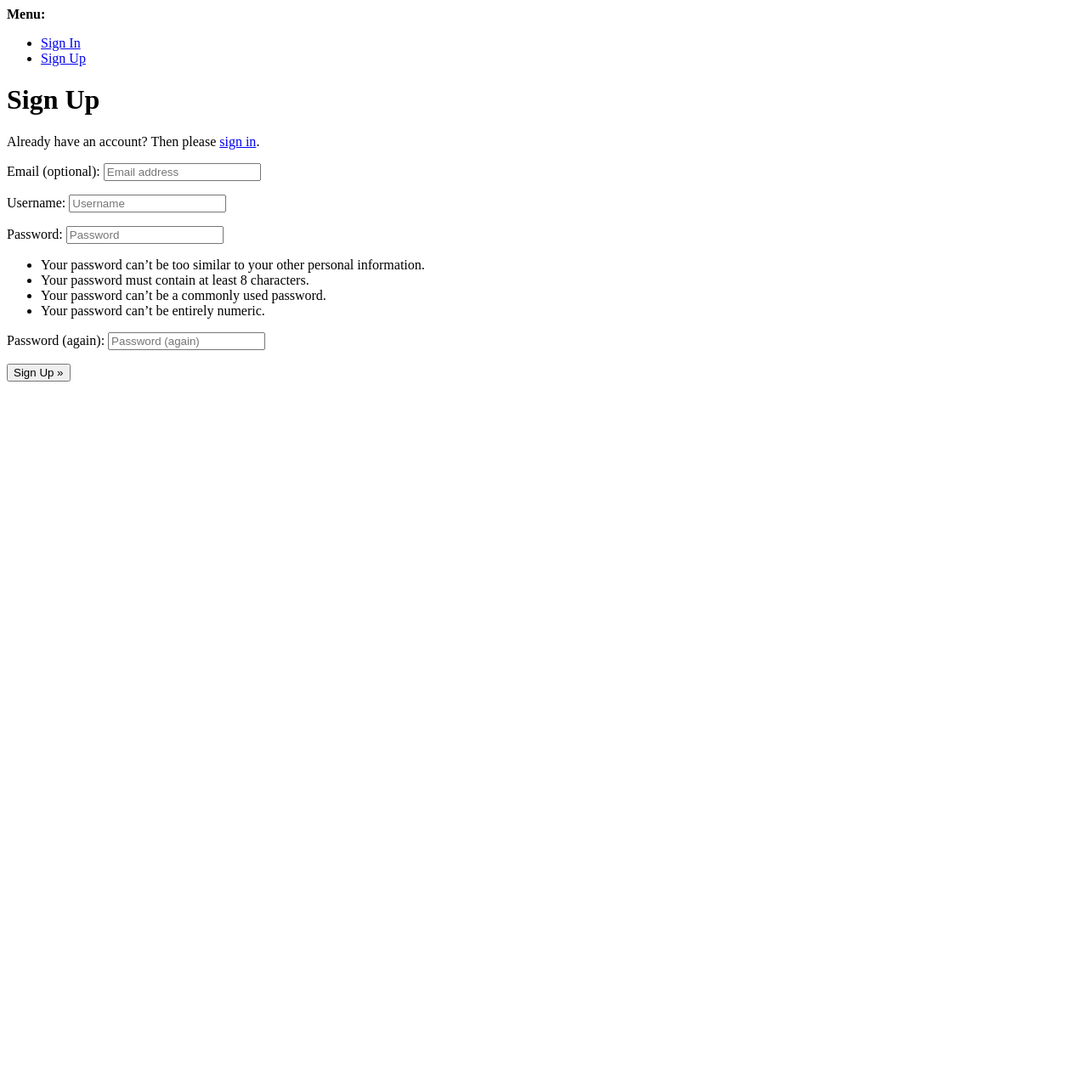
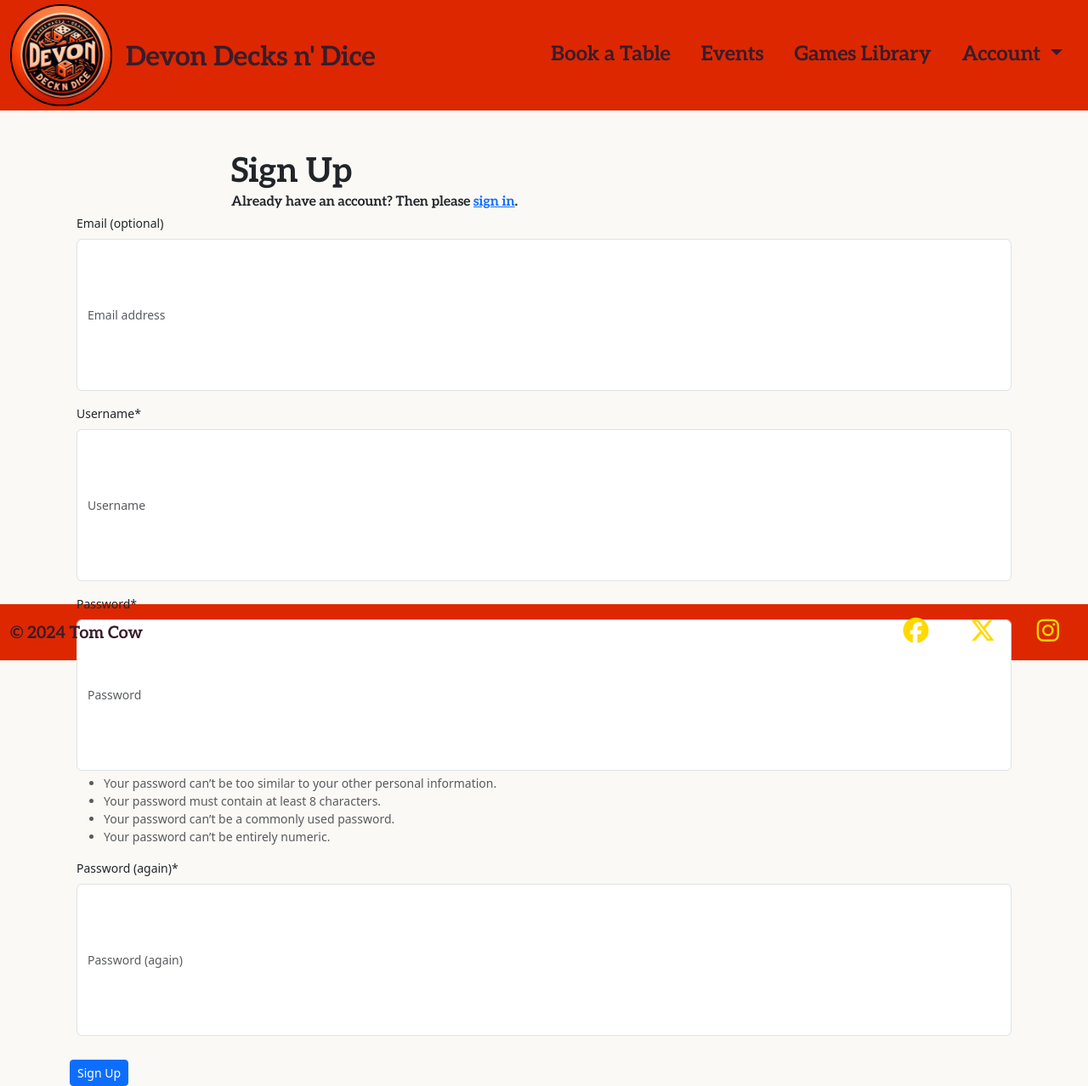
Before and after one commit to tomcow88/Devon-Decks-n-Dice, a Django app: page /accounts/signup/ in a window 1280 px wide. Shown: the whole page at 85% size. Before the commit the page ends 449 px from the top, so only its background shows below. Run offline with Django 4.2, Linux system fonts and the light colour scheme; some libraries are stand-ins or nearby versions; some web fonts are replaced.

Commit message:
Add styling to account pages

```diff
--- a/bookings/urls.py
+++ b/bookings/urls.py
@@ -2,5 +2,5 @@
 from django.urls import path
 
 urlpatterns = [
-    path('', views.create_booking, name='create_booking'),
+    path('', views.create_booking, name='bookings'),
 ]
--- a/static/css/style.css
+++ b/static/css/style.css
@@ -144,6 +144,16 @@
     padding: 0 22px;
     color: #ffd900;
 }
+
+/*------------------Accounts------------------*/
+
+form.signup .form-control, form.signup label {
+    font-size: 14px;
+  }
+
+  form.signup .form-group {
+    margin-bottom: 10px;
+  }
 
 /*--------------Booking-Form----------------*/
 
--- a/templates/account/login.html
+++ b/templates/account/login.html
@@ -1,4 +1,5 @@
 {% extends "base.html" %}
+{% load crispy_forms_tags %}
 
 {% load i18n %}
 {% load account socialaccount %}
@@ -12,7 +13,7 @@
         <div class="col-md-8 mt-3 offset-md-2">
             <h3>{% trans "Sign In" %}</h3>
 
-            <p>{% blocktrans %}Welcome back to the code|star blog. To leave a comment or like a post, please log in. If
+            <p>{% blocktrans %}Welcome back Devon Decks & Dice, For all your boardgaming needs. If
                 you
                 have not created an account yet, then <a class="link" href="{{ signup_url }}">sign up</a>
                 first.{% endblocktrans %}</p>
@@ -22,7 +23,7 @@
         <div class="col-md-8 mt-3 offset-md-2">
             <form class="login" method="POST" action="{% url 'account_login' %}">
                 {% csrf_token %}
-                {{ form.as_p }}
+                {{ form|crispy }}
                 {% if redirect_field_value %}
                 <input type="hidden" name="{{ redirect_field_name }}" value="{{ redirect_field_value }}" />
                 {% endif %}
--- a/templates/account/signup.html
+++ b/templates/account/signup.html
@@ -1,21 +1,30 @@
-{% extends "account/base.html" %}
+{% extends "base.html" %}
+{% load crispy_forms_tags %}
 
 {% load i18n %}
 
 {% block head_title %}{% trans "Signup" %}{% endblock head_title %}
 
 {% block content %}
+<div class="container">
+  <div class="row signup-form-head">
+    <div class="col-md-8 mt-3 offset-md-2">
       <h1>{% trans "Sign Up" %}</h1>
-
-<p>{% blocktrans %}Already have an account? Then please <a href="{{ login_url }}">sign in</a>.{% endblocktrans %}</p>
-
+      <p>{% blocktrans %}Already have an account? Then please <a href="{{ login_url }}">sign
+          in</a>.{% endblocktrans %}</p>
+    </div>
+  </div>
+  <div class="row signup-form-body">
     <form class="signup" id="signup_form" method="post" action="{% url 'account_signup' %}">
       {% csrf_token %}
-  {{ form.as_p }}
+      <div class="px-2 py-1"> <!-- Reduce padding around form fields -->
+        {{ form|crispy }}
+      </div>
       {% if redirect_field_value %}
       <input type="hidden" name="{{ redirect_field_name }}" value="{{ redirect_field_value }}" />
       {% endif %}
-  <button type="submit">{% trans "Sign Up" %} &raquo;</button>
+      <button type="submit" class="btn btn-primary btn-sm mt-2">{% trans "Sign Up" %}</button> <!-- Smaller button -->
     </form>
-
+  </div>
+</div>
 {% endblock content %}
--- a/templates/base.html
+++ b/templates/base.html
@@ -42,7 +42,7 @@
                     <div class="collapse navbar-collapse" id="navbarNavDropdown">
                         <ul class="navbar-nav me-auto mb-2 mb-lg-0">
                             <li class="nav-item">
-                                <a class="nav-link" href="#">Book a Table</a>
+                                <a class="nav-link" href="{% url 'bookings' %}">Book a Table</a>
                             </li>
                             <li class="nav-item">
                                 <a class="nav-link" href="{% url 'events' %}">Events</a>
```
Also changed, not shown: events/templates/events/event_detail.html (+4 -6 lines). Lines whose indentation alone changed are shown as unchanged.
